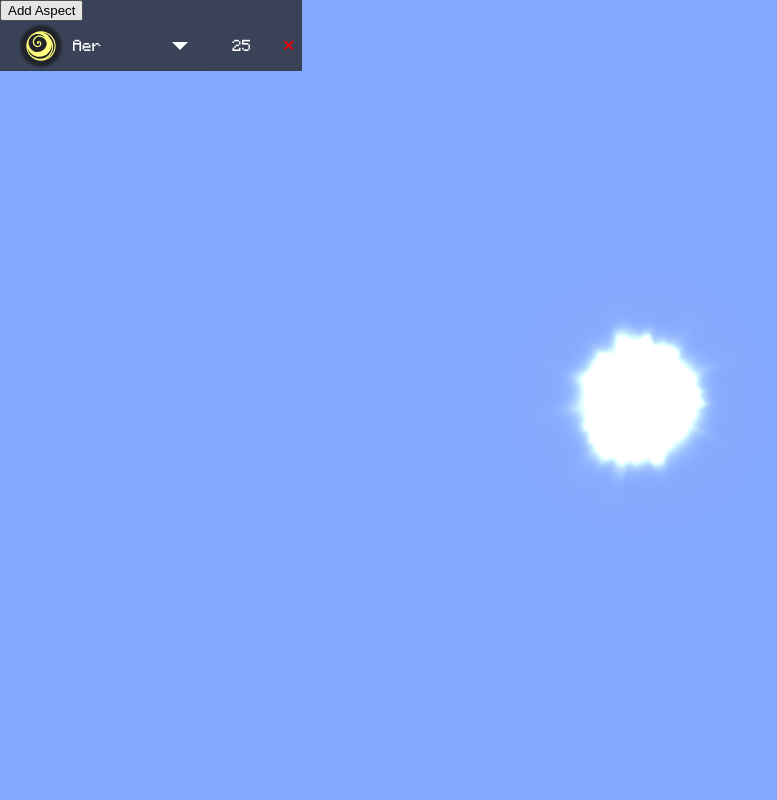
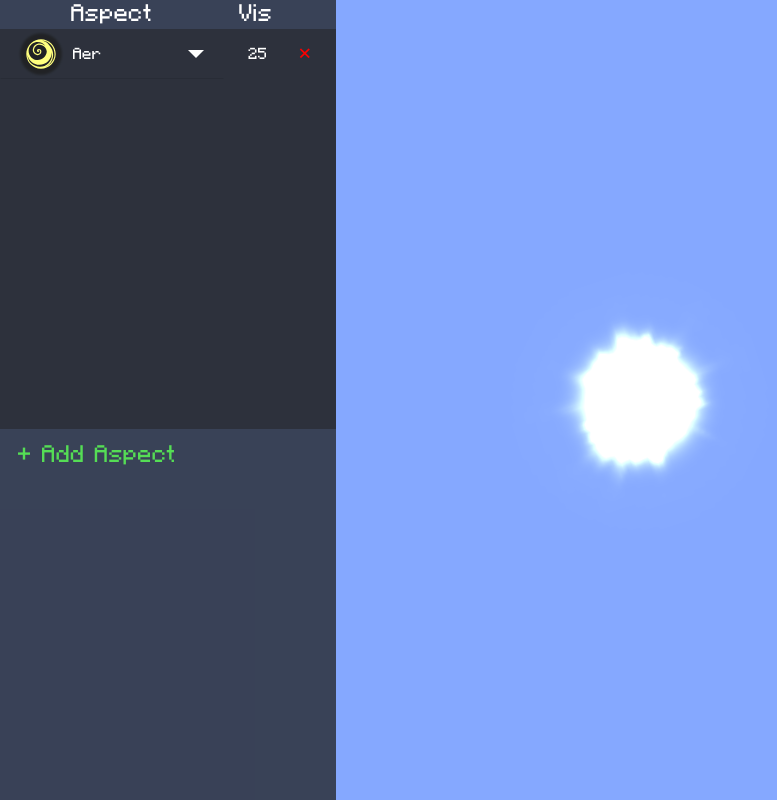
Before and after one commit to DiamondIceNS/diamondicens.github.io, a plain HTML site: page node.html in a window 1280 px wide. Shown: the whole page, without its empty margins (0-777 px from the left). Drawn offline with Linux system fonts and the light colour scheme.

Commit message:
Make a fancy drawer for the aspect controls

```diff
--- a/node.css
+++ b/node.css
@@ -21,6 +21,14 @@ body {
     width: max-content;
     font-family: "Minecraft Regular";
     color: white;
+    width: 21em;
+    height: 100vh;
+}
+
+#aspects {
+    background: #20202080;
+    height: 25em;
+    overflow-y: scroll;
 }
 
 .aspect {
@@ -64,7 +72,7 @@ body {
 /*the container must be positioned relative:*/
 .div-aspect-select {
     position: relative;
-    width: 13em;
+    width: 14em;
 }
 
 .div-aspect-select select {
@@ -112,13 +120,10 @@ body {
 .select-items {
     position: absolute;
     background-color: #202020e0;
-    top: 100%;
-    left: 0;
-    right: 0;
     z-index: 99;
     max-height: 20em;
     overflow-y: scroll;
-    width: 13em;
+    width: 14em;
 }
 
 .select-items>div>div, .select-selected>div {
@@ -151,8 +156,39 @@ input[type=number] {
     padding: 0.25em;
     transition: background-color 0.1s ease-out 100ms;
     cursor: pointer;
+    user-select: none;
 }
 
 .remove-aspect:hover {
     background-color: rgba(255,0,0,0.45);
 }
+
+#aspects-section-label {
+    display: flex;
+    flex-direction: row;
+    text-align: center;
+}
+
+#aspects-section-label>div:nth-child(1) {
+    width: 14em;
+}
+
+#aspects-section-label>div:nth-child(2) {
+    width: 4em;
+}
+
+#aspects-section-label>div>div {
+    font-size: 1.5em;
+}
+
+#btn-add-aspect {
+    margin: 0.5em 0.75em;
+    font-size: 1.5em;
+    color: #55dd55;
+    cursor: pointer;
+    user-select: none;
+}
+
+.select-items-wrapper {
+    position: absolute;
+}
--- a/node.html
+++ b/node.html
@@ -41,8 +41,12 @@
     <body>
         <canvas id="node-canvas" width="640" height="480"></canvas>
         <div id="controls">
-            <button id="btn-add-aspect">Add Aspect</button>
+            <div id="aspects-section-label">
+                <div><div>Aspect</div></div>
+                <div><div>Vis</div></div>
+            </div>
             <div id="aspects"></div>
+            <div id="btn-add-aspect">+ Add Aspect</button>
         </div>
     </body>
 </html>
--- a/node.js
+++ b/node.js
@@ -135,7 +135,9 @@ document.addEventListener("DOMContentLoaded", function (event) {
         a.addEventListener("click", closeAllSelect);
 
         const b = document.createElement("div");
+        const bWrapper = document.createElement("div");
         b.classList.add("select-items", "select-hide");
+        bWrapper.classList.add("select-items-wrapper");
         for (const aa of aspectSelect.options) {
             const c = document.createElement("div");
             const ca = document.createElement("div");
@@ -156,7 +158,8 @@ document.addEventListener("DOMContentLoaded", function (event) {
             c.addEventListener("click", clickSelectOption);
             b.appendChild(c);
         }
-        aspectSelectDiv.appendChild(b);
+        aspectSelectDiv.appendChild(bWrapper);
+        bWrapper.appendChild(b);
 
         aspectSelectDiv.classList.add("div-aspect-select");
         aspectContainer.classList.add("aspect");
@@ -194,15 +197,15 @@ document.addEventListener("DOMContentLoaded", function (event) {
 
     /** Click event handler for an aspect list custom select dropdown option. */
     function clickSelectOption() {
-        const selectElement = this.parentNode.parentNode.querySelector("select");
-        const selectedOptionElement = this.parentNode.previousSibling;
+        const selectElement = this.parentNode.parentNode.parentNode.querySelector("select");
+        const selectedOptionElement = this.parentNode.parentNode.previousSibling;
         const value = this.querySelector(".aspect-name").innerHTML;
         for (let i = 0; i < selectElement.length; i++) {
             if (selectElement.options[i].innerHTML === value) {
                 selectElement.selectedIndex = i;
                 selectedOptionElement.querySelector(".aspect-name").innerHTML = value;
                 selectedOptionElement.querySelector(".aspect-icon-fg").src = "all-aspects.svg#" + selectElement.value;
-                let container = this.parentNode.parentNode.parentNode;
+                let container = this.parentNode.parentNode.parentNode.parentNode;
                 let ii = [...container.parentNode.children].findIndex(x => x === container);
                 ASPECT_HALOS[ii].aspect = selectElement.value;
                 for (const x of this.parentNode.children) x.classList.remove("same-as-selected");
@@ -231,7 +234,7 @@ document.addEventListener("DOMContentLoaded", function (event) {
                 x[i].classList.add("select-hide");
             }
         }
-        this.nextSibling.classList.toggle("select-hide");
+        this.nextSibling.firstChild.classList.toggle("select-hide");
         this.classList.toggle("select-arrow-active");
     }
 
```
